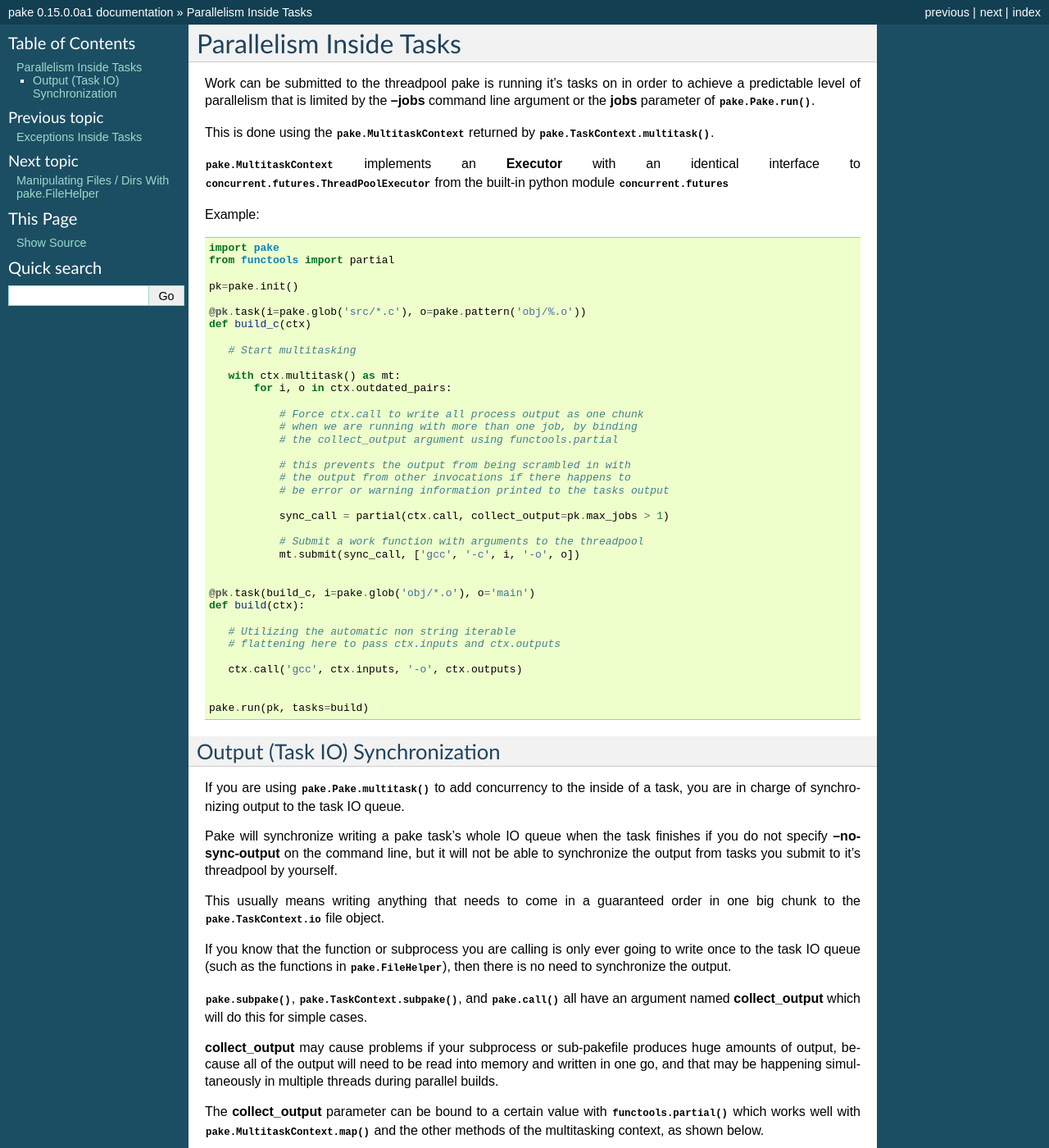
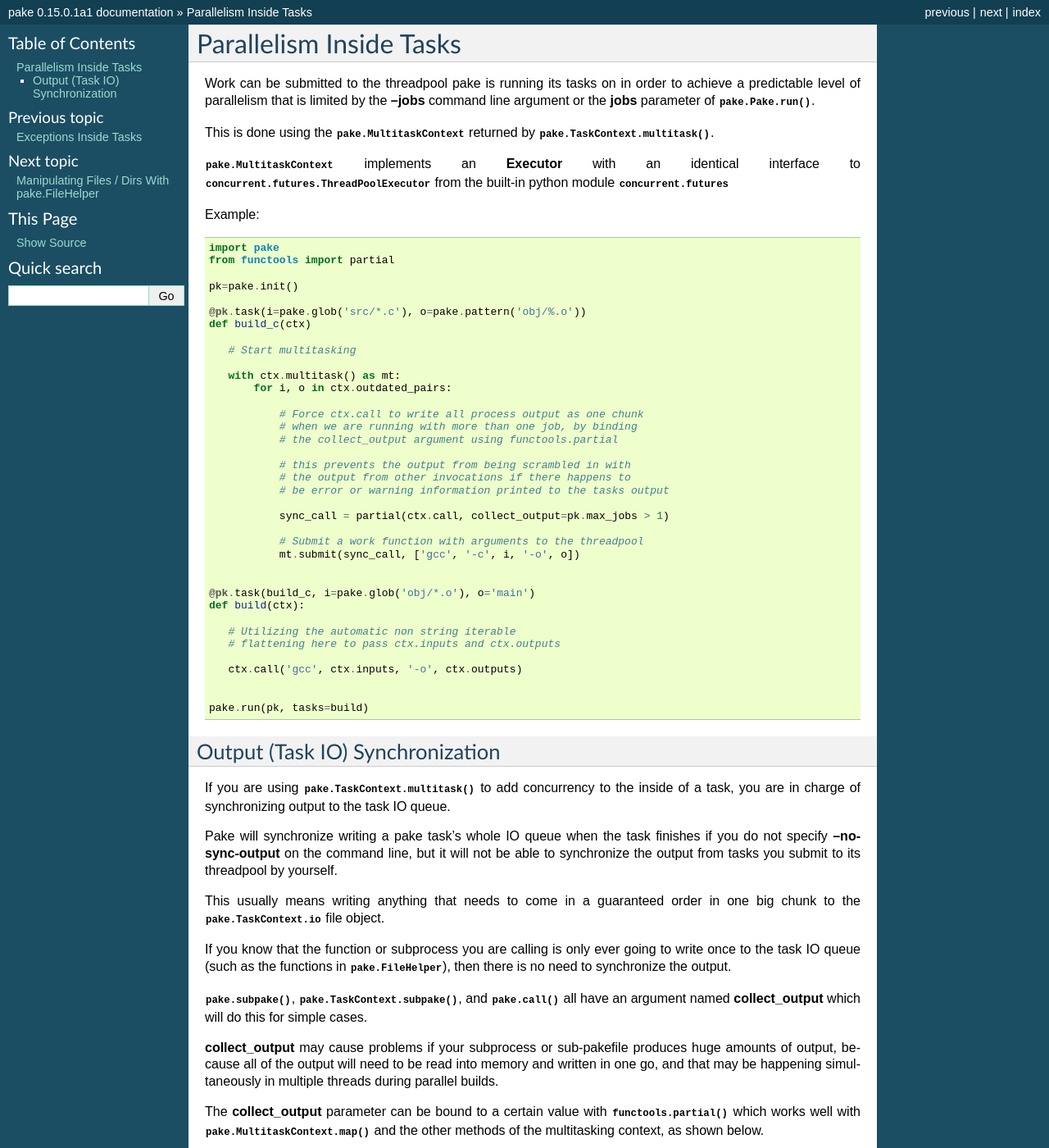
Before and after one commit to Teriks/pake, a Sphinx documentation site: the page built from docs/source/multitasking.rst, in a window 1280 px wide and 1400 px high. Shown: the whole window at 82% size. Built offline with Sphinx 7.4.7, drawn with Linux system fonts in a browser that asks for light colours; some of the changed text lies outside the part shown.

Commit message:
Fix broken ref in doc, fix grammar mistake
Sometimes I 'it's' by accident

```diff
--- a/README.rst
+++ b/README.rst
@@ -190,7 +190,7 @@ Output from command ``pake clean``:
 Parallelism Inside Tasks
 ========================
 
-Work can be submitted to the threadpool pake is running it's tasks on in
+Work can be submitted to the threadpool pake is running its tasks on in
 order to achieve a predictable level of parallelism that is limited by
 the **--jobs** command line argument or the *jobs* parameter of
 **pake.Pake.run**.
--- a/docs/source/filehelper.rst
+++ b/docs/source/filehelper.rst
@@ -65,7 +65,7 @@ Copy / Move methods
 
 
     # Recursively move an entire directory tree
-    # and it's contents.  In this case, 'lib' will
+    # and its contents.  In this case, 'lib' will
     # be moved into 'dist' as a subfolder.
 
     fh.move('lib', 'dist/lib')
--- a/docs/source/multitasking.rst
+++ b/docs/source/multitasking.rst
@@ -1,7 +1,7 @@
 Parallelism Inside Tasks
 ========================
 
-Work can be submitted to the threadpool pake is running it's tasks on in order
+Work can be submitted to the threadpool pake is running its tasks on in order
 to achieve a predictable level of parallelism that is limited by the **--jobs** command
 line argument or the **jobs** parameter of :py:meth:`pake.Pake.run`.
 
@@ -57,13 +57,13 @@ Example:
 Output (Task IO) Synchronization
 --------------------------------
 
-If you are using :py:meth:`pake.Pake.multitask` to add concurrency to
+If you are using :py:meth:`pake.TaskContext.multitask` to add concurrency to
 the inside of a task, you are in charge of synchronizing output to the
 task IO queue.
 
 Pake will synchronize writing a pake task's whole IO queue when the task finishes
 if you do not specify **--no-sync-output** on the command line, but it will not
-be able to synchronize the output from tasks you submit to it's threadpool by
+be able to synchronize the output from tasks you submit to its threadpool by
 yourself.
 
 This usually means writing anything that needs to come in a guaranteed order
--- a/docs/source/subprocess.rst
+++ b/docs/source/subprocess.rst
@@ -112,7 +112,7 @@ error information to the task output.
 in that you cannot specify an **stderr** parameter, and an **ignore_errors**
 option is added which can prevent the method from raising an exception on non
 zero return codes from the process.  All of the process's **stderr** is directed
-to it's **stdout**.
+to its **stdout**.
 
 **ignore_errors** allows you to directly return the output of a command even if it errors
 without having to handle an exception to get the output.
--- a/pake/__init__.py
+++ b/pake/__init__.py
@@ -36,7 +36,7 @@ Export values must be able to **repr()** into parsable python literals.
 __author__ = 'Teriks'
 __copyright__ = 'Copyright (c) 2016 Teriks'
 __license__ = 'Three Clause BSD'
-__version__ = '0.15.0.0a1'
+__version__ = '0.15.0.1a1'
 
 # __version__ and friends needs to be above the imports, the
 # metadata above may be used elsewhere by the modules that follow
```
Also changed, not shown: 4 other files.
